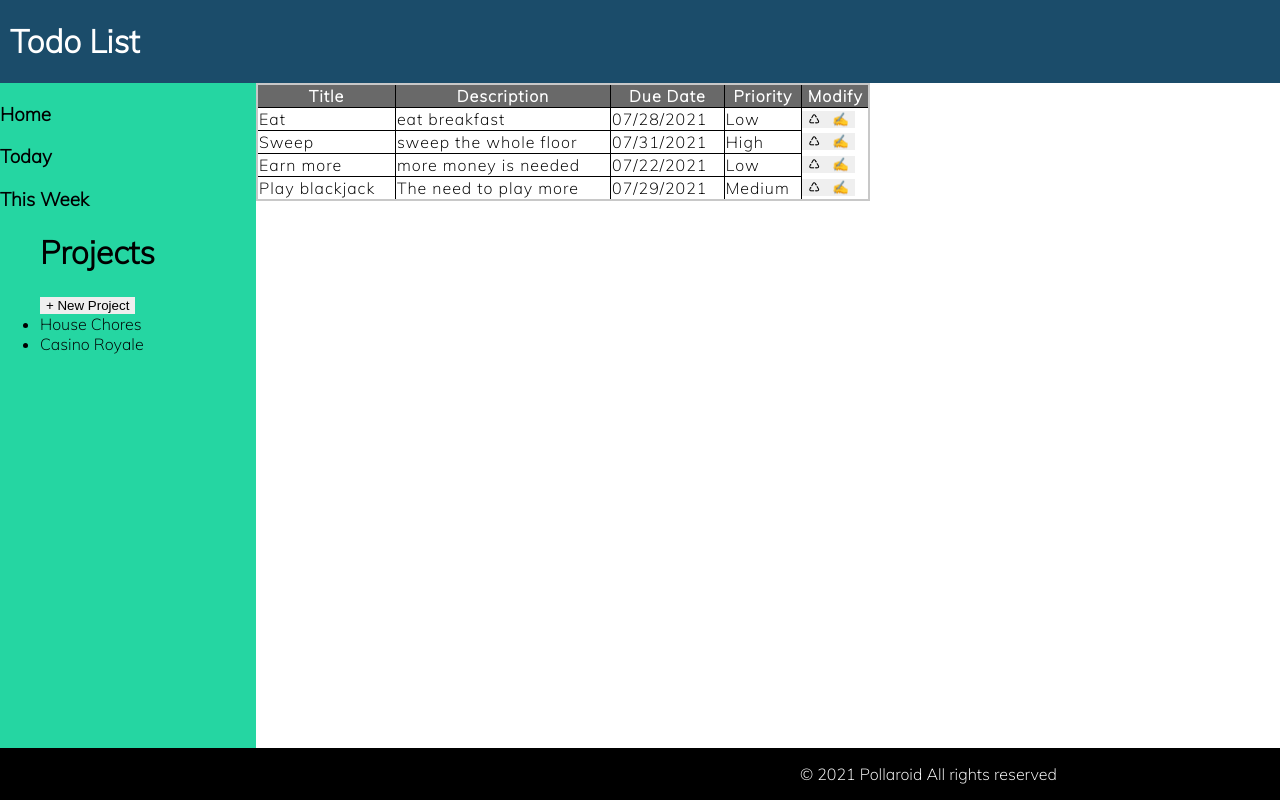
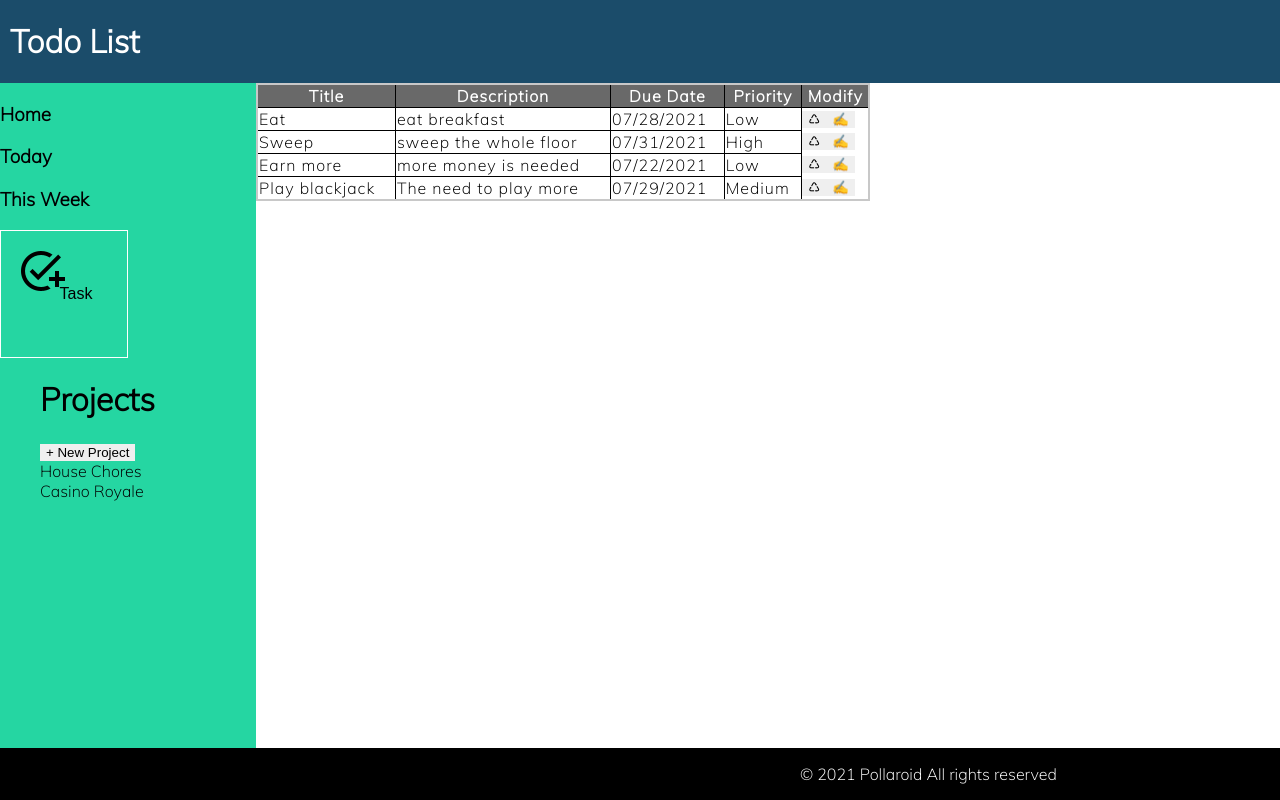
Before and after one commit to greazleay/todo-list, a plain HTML site: page index.html in a window 1280 px wide. Drawn offline with Linux system fonts and the light colour scheme.

Commit message:
Experimenting with Dynamic Module Import

```diff
--- a/components.js
+++ b/components.js
@@ -1,22 +1,26 @@
+// import { handleProject } from "./script.js";
+
 function addOption(text, parent) {
     const option = document.createElement('option');
     option.textContent = text;
     parent.appendChild(option)
 }
 
-function addInput(name, type, parent) {
+function addInput(name, type, parent, cname) {
     const label = document.createElement('label');
     label.textContent = name;
     const input = document.createElement('input');
     input.type = type;
+    input.className = cname;
     label.appendChild(input)
     parent.appendChild(label);
 }
 
-export function addButton(type, text, parent) {
+export function addButton(type, text, parent, toclick) {
     const button = document.createElement('button');
     button.type = type;
-    button.textContent = text
+    button.onclick = toclick;
+    button.textContent = text;
     parent.appendChild(button);
 }
 
@@ -85,7 +89,7 @@ export function projectForm(parent) {
     div.classList.add('form-popup');
     const form = document.createElement('form');
     addH(2, 'New Project', form)
-    addInput('Name', 'text', form);
+    addInput('Name', 'text', form, 'submit');
     addButton('button', 'Cancel', form);
     addButton('submit', 'Add Project', form);
     div.appendChild(form)
@@ -101,8 +105,8 @@ export function taskForm(parent) {
     addInput('Due Date:', 'date', form);
     addSelect('Priority:', form);
     addTextArea('Description:', form);
-    div.appendChild(form)
-    parent.appendChild(div)
+    div.appendChild(form);
+    parent.appendChild(div);
 }
 
 export function addli(parent, text) {
--- a/index.html
+++ b/index.html
@@ -9,6 +9,6 @@
     <title>Todo List</title>
 </head>
 <body>
-    <script defer type='module' src="./index.js"></script>
+    <script src="./index.js"></script>
 </body>
 </html>
--- a/index.js
+++ b/index.js
@@ -1,8 +1,16 @@
-import { addH, addPara, addTRH, addButton, taskForm } from './components.js';
-import { renderProjects ,renderTasks } from './script.js';
+// import { addH, addPara, addTRH, addButton, projectForm, taskForm } from './components.js';
+// import { renderProjects ,renderTasks, formPopup } from './script.js';
 
 const body = document.querySelector('body');
 
+document.addEventListener('DOMContentLoaded', () => {
+    Promise.all([
+        import('./components.js'),
+        import('./script.js')
+    ]).then(([
+            { addH, addPara, addTRH, addButton, projectForm, taskForm },
+            { renderProjects ,renderTasks, formPopup }
+        ]) => {
             const container = document.createElement('div');
             container.classList.add('container');
             body.appendChild(container);
@@ -19,31 +27,23 @@ const sidebar = document.createElement('div');
             sidebar.classList.add('side-bar');
             main.appendChild(sidebar);
 
+            const content = document.createElement('div');
+            content.classList.add('content')
+            main.appendChild(content);
+
             addH(3, 'Home', sidebar);
             addH(3, 'Today', sidebar);
             addH(3, 'This Week', sidebar);
 
-// const task = document.createElement('div');
-// task.classList.add('add-task')
-// sidebar.appendChild(task);
-
-// const img = document.createElement('img');
-// img.src = './images/addtask.png';
-// task.appendChild(img)
-
-// addPara('Add Task', task);
+            addButton('button', 'Task', sidebar)
 
             const projectlist = document.createElement('ul');
             projectlist.classList.add('projects');
             sidebar.appendChild(projectlist);
 
             addH(1, 'Projects', projectlist);
-addButton('button', '+ New Project', projectlist)
+            addButton('button', '+ New Project', projectlist, () => formPopup('.form-popup'))
             renderProjects(projectlist)
-
-const content = document.createElement('div');
-content.classList.add('content')
-main.appendChild(content);
 
             const footer = document.createElement('footer');
             container.appendChild(footer);
@@ -55,4 +55,16 @@ addTRH(table)
             renderTasks(table)
             content.appendChild(table)
 
-taskForm(content)
+            projectForm(content);
+            // taskForm(content);
+            })
+    })
+
+
+
+
+window.onclick = function(event) {
+    if (event.target.className === 'form-popup') {
+        document.querySelector('.form-popup').style.display = "none";
+    }
+}
--- a/script.js
+++ b/script.js
@@ -1,4 +1,4 @@
-import { addTRD, addli } from "./components.js";
+import { addTRD, addli, projectForm } from "./components.js";
 
 class Task {
     constructor(title, description, dueDate, priority) {
@@ -84,3 +84,7 @@ export function renderProjects(parent) {
         addli(parent, project.name)
     })
 }
+
+export function formPopup(cname) {
+    document.querySelector(cname).style.display = 'block'
+}
--- a/style.css
+++ b/style.css
@@ -66,8 +66,15 @@ main {
     background-color: #25d6a2;
 }
 
-.add-task {
-    margin: 1rem 0 0 1rem;
+.side-bar button:nth-last-child(2) {
+    background: url('./images/addtask.png');
+    background-position: 1rem 1rem;
+    background-repeat: no-repeat;
+    width: 8rem;
+    height: 8rem;
+    padding: 8px 8px 8px 32px;
+    font-size: 1rem;
+    border: 1px solid white;
 }
 
 .content {
@@ -95,6 +102,10 @@ th, td {
 
 button {
     border: none;
+}
+
+ul {
+    list-style: none;
 }
 
 .form-popup {
```
Lines whose indentation alone changed are shown as unchanged.
